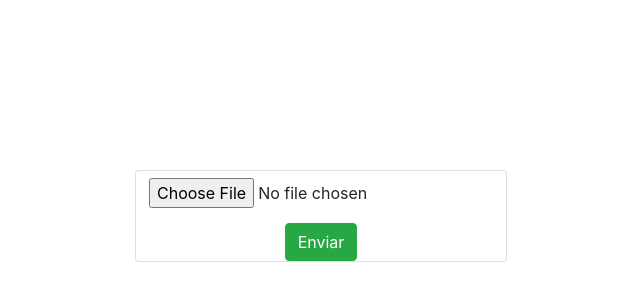
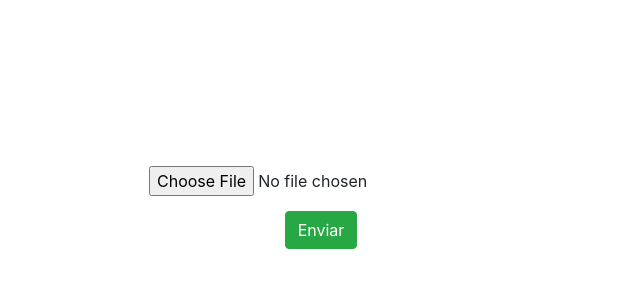
Before and after one commit to lucianofcm/lucfront, a Vue app: page / in a window 1280 px wide. Shown: the part 184-484 px from the top of the page, without its empty margins (319-959 px from the left). Built offline with nearby package versions, Linux system fonts and the light colour scheme.

Commit message:
perfumaria

```diff
--- a/src/assets/base.css
+++ b/src/assets/base.css
@@ -38,14 +38,12 @@
 
 @media (prefers-color-scheme: dark) {
   :root {
-    --color-background: var(--vt-c-black);
-    --color-background-soft: var(--vt-c-black-soft);
-    --color-background-mute: var(--vt-c-black-mute);
+    --color-background: var(--vt-c-white);
+    --color-background-soft: var(--vt-c-white-soft);
+    --color-background-mute: var(--vt-c-white-mute);
 
-    --color-border: var(--vt-c-divider-dark-2);
-    --color-border-hover: var(--vt-c-divider-dark-1);
 
-    --color-heading: var(--vt-c-text-dark-1);
+    --color-heading: var(--vt-c-text-white-1);
     --color-text: var(--vt-c-text-dark-2);
   }
 }
--- a/src/views/AboutView.vue
+++ b/src/views/AboutView.vue
@@ -1,6 +1,6 @@
 <template>
   <div class="container-fluid">
-   <div class="card">
+   <div class="card mb-4 border-0">
     <div class="large-8 medium-8 small-8 cell">
       <label class="btn btn-default">
         <input type="file" id="file" ref="file" v-on:change="(e)=>handleFileUpload(e)"/>
```
